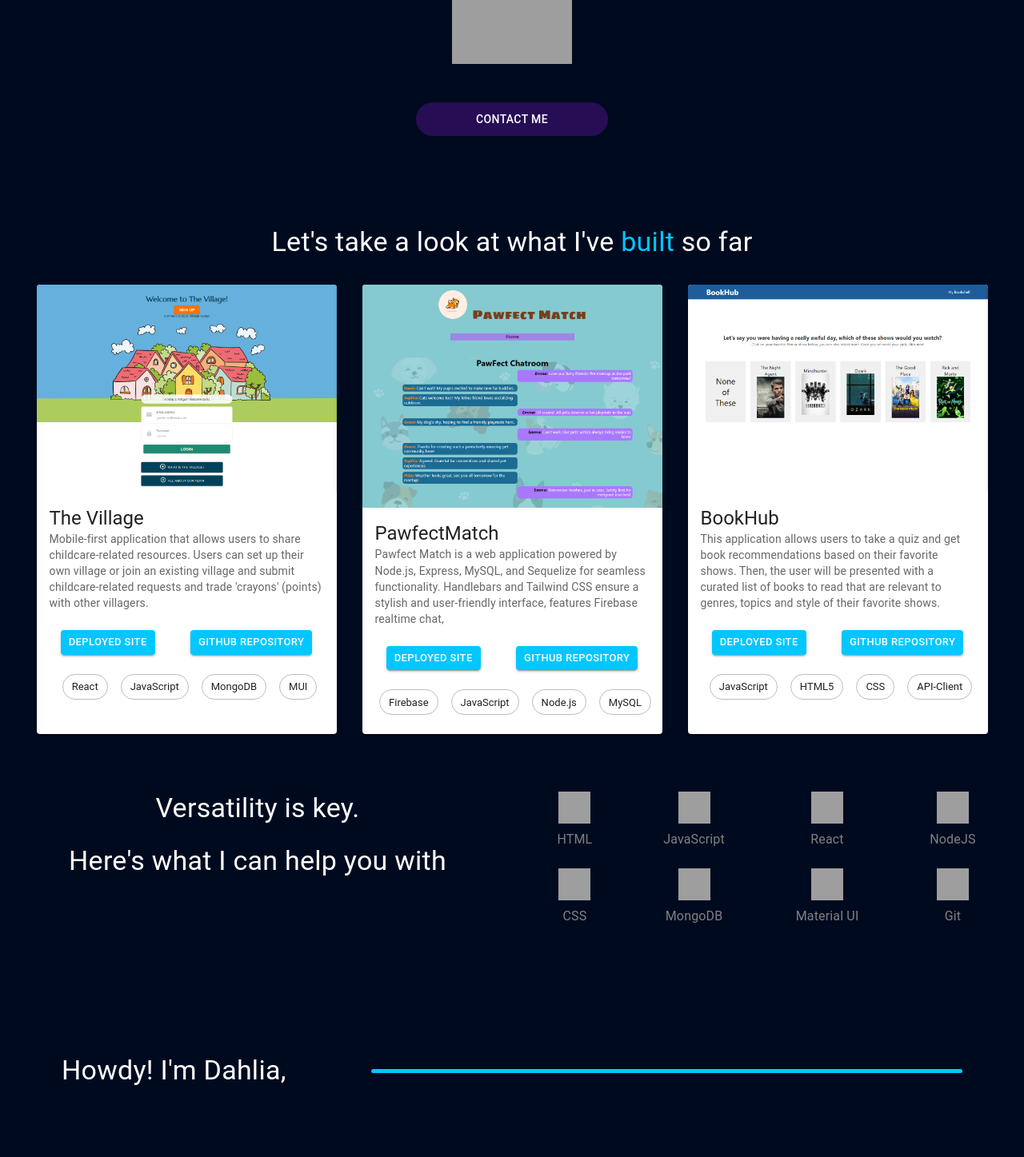
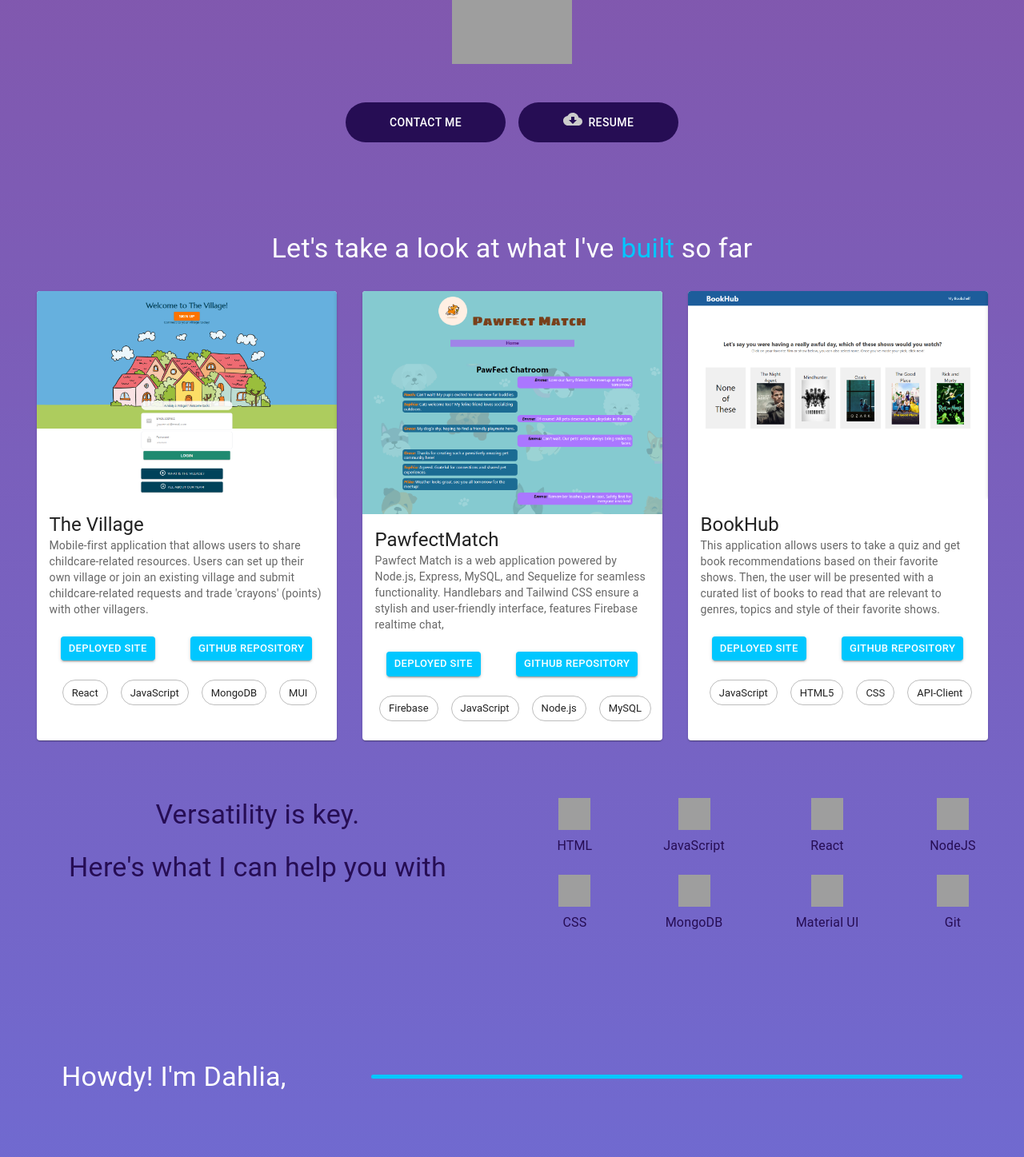
Before and after one commit to CypherNyx/dahlia-portfolio-site, a React (Create React App) app: page / in a window 1280 px wide. Shown: the part 520-1967 px from the top of the page at 80% size. Built offline with nearby package versions, Linux system fonts and the light colour scheme; grey boxes are pictures that could not be loaded.

Commit message:
changed the color theme and fixed contact nav

```diff
--- a/src/components/About.jsx
+++ b/src/components/About.jsx
@@ -185,6 +185,7 @@ const About = () => {
       <Typography
         variant="h4"
         sx={{ color: "white", mt: 12, textAlign: "center" }}
+        id= "contact"
       >
         Interested in Working Together?
       </Typography>
--- a/src/components/Footer.jsx
+++ b/src/components/Footer.jsx
@@ -12,7 +12,7 @@ const Footer = () => {
     <Box
       sx={{
         maxWidth: "1100px",
-        borderTop: "1px solid #9400FF",
+        borderTop: "1px solid #97FFF4",
         mx: "auto",
         padding: 3,
         display: "flex",
@@ -22,7 +22,7 @@ const Footer = () => {
       <Box sx={{ display: "flex", flexDirection: "column"}}>
         <Typography
           variant="body"
-          sx={{ color: "#9400FF", fontWeight: "bold", mb:2 }}
+          sx={{ color: "#260d54", fontWeight: "bold", mb:2 }}
         >
           PAGES
         </Typography>
@@ -63,7 +63,7 @@ const Footer = () => {
       <Box sx={{ display: "flex", flexDirection: "column"}}>
       <Typography
           variant="body"
-          sx={{ color: "#9400FF", fontWeight: "bold", mb:2 }}
+          sx={{ color: "#260d54", fontWeight: "bold", mb:2 }}
         >
           SOCIAL
         </Typography>
--- a/src/components/Hero.jsx
+++ b/src/components/Hero.jsx
@@ -2,6 +2,7 @@ import React from "react";
 import { Box, Button, styled, Typography } from "@mui/material";
 import { Link } from "react-scroll";
 import reactImg from "../media/react_svg.svg";
+import CloudDownloadIcon from '@mui/icons-material/CloudDownload';
 
 
 
@@ -11,7 +12,8 @@ const CustomButton = styled(Button)(({ theme }) => ({
   border: "3px solid transparent",
   backgroundColor: "#260d54",
   color: "white",
-  width: "20%",
+  width: "200px",
+  height: "50px",
   borderRadius: "25px",
   "&:hover": {
     border: "3px solid white",
@@ -22,7 +24,7 @@ const CustomButton = styled(Button)(({ theme }) => ({
   },
   [theme.breakpoints.down("sm")]: {
     width: "50%",
-  }
+  },
 }));
 
 const CustomTitle = styled(Typography)(({ theme }) => ({
@@ -56,10 +58,7 @@ const CustomTitle = styled(Typography)(({ theme }) => ({
       Full Stack MERN Developer
     </Typography>
     <CustomTitle variant="h1">
-
-    I enjoy <span style={{ color: "#9400FF"}}>building</span> and <span style={{ color: "#9400FF"}}>designing</span> for the web.
-
-
+    I enjoy <span style={{ color: "#97FFF4"}}>building</span> and <span style={{ color: "#97FFF4"}}>designing</span> for the web.
 
     </CustomTitle>
     <Box
@@ -81,8 +80,35 @@ const CustomTitle = styled(Typography)(({ theme }) => ({
           }}
           src={reactImg}
         />
+        <Box
+          sx={{
+            display: "flex",
+            flexDirection: "row",
+            justifyContent: "center",
+            flexWrap: "wrap",
+            width: "100%",
+            height: "100%",
+            gap: "1rem",
+          }}
+        >
 
-        <CustomButton>Contact Me</CustomButton>
+        <Link
+          to="contact"
+          smooth={true}
+          duration={500}
+          >
+          <CustomButton>Contact Me</CustomButton>
+        </Link>
+
+        <Link
+          to="about"
+          smooth={true}
+          duration={500}
+         >
+          <CustomButton ><span><CloudDownloadIcon style={{ color: '#CCCCCC', }} /> &nbsp; </span> Resume</CustomButton>
+        </Link>
+        </Box>
+
       </Box>
     </Box>
 
--- a/src/components/Icon.jsx
+++ b/src/components/Icon.jsx
@@ -13,7 +13,7 @@ const Icon = ({name, src}) => {
       }}
     >
       <img src={src} height="40px" width="40px" />
-      <Typography variant="body1" sx={{ color: "white", mt: 1, color: "gray" }}>
+      <Typography variant="body1" sx={{ mt: 1, color: "#260d54" }}>
         {name}
       </Typography>
 
--- a/src/components/Navbar.jsx
+++ b/src/components/Navbar.jsx
@@ -55,7 +55,7 @@ const Navbar = () => {
             About
           </Link>
 
-          <Link to="contact" className="link" smooth>
+          <Link to="contact" className="link" smooth >
             Contact
           </Link>
 
--- a/src/components/Stack.jsx
+++ b/src/components/Stack.jsx
@@ -33,12 +33,12 @@ const Stack = () => {
       <Box sx={{flex: 1}}>
         <Typography
           variant="h4"
-          sx={{ color: "white", textAlign: "center", mb: 3 }}
+          sx={{ color: "#260d54", textAlign: "center", mb: 3 }}
         >
           Versatility is key.
         </Typography>
 
-        <Typography variant="h4" sx={{ color: "white", textAlign: "center"}}>
+        <Typography variant="h4" sx={{ color: "#260d54", textAlign: "center"}}>
             Here's what I can help you with
         </Typography>
       </Box>
--- a/src/index.css
+++ b/src/index.css
@@ -5,7 +5,17 @@ body {
     sans-serif;
   -webkit-font-smoothing: antialiased;
   -moz-osx-font-smoothing: grayscale;
-  background-color: rgba(0, 10, 31, 255);
+  /* background-color: rgba(0, 10, 31, 255); */
+  background: hsla(232, 73%, 65%, 1);
+
+background: linear-gradient(90deg, hsla(232, 73%, 65%, 1) 0%, hsla(279, 33%, 48%, 1) 100%);
+
+background: -moz-linear-gradient(90deg, hsla(232, 73%, 65%, 1) 0%, hsla(279, 33%, 48%, 1) 100%);
+
+background: -webkit-linear-gradient(90deg, hsla(232, 73%, 65%, 1) 0%, hsla(279, 33%, 48%, 1) 100%);
+
+filter: progid: DXImageTransform.Microsoft.gradient( startColorstr="#6274E7", endColorstr="#8752A3", GradientType=1 );
+
 }
 
 code {
```
